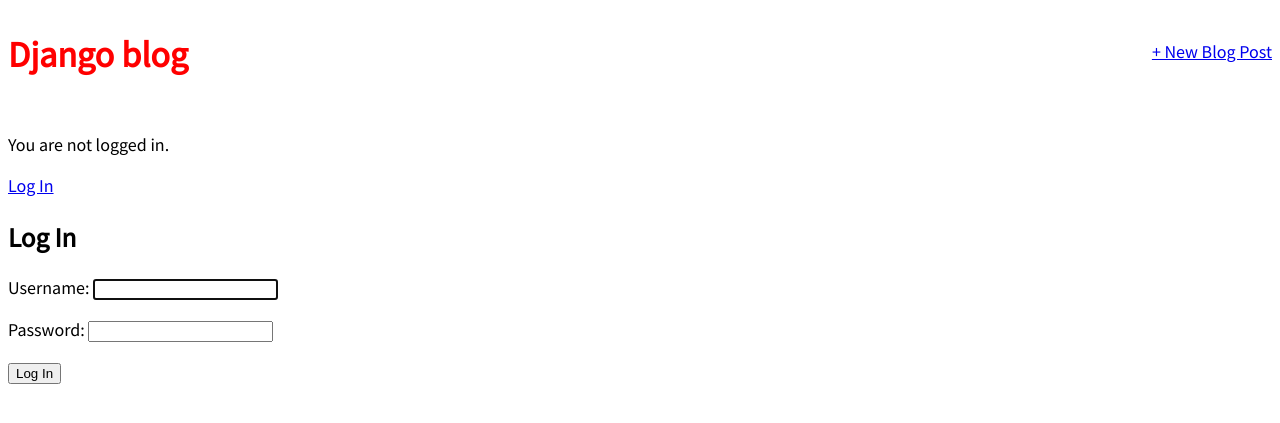
After one commit to nguyendan07/django-for-beginners, a Django app: page /accounts/login/ in a window 1280 px wide. The commit adds this page. Shown: the top 423 px of the page. Run offline with Django 3.2, Linux system fonts and the light colour scheme.

Commit message:
add login and logout with Django user authentication system

```diff
--- a/blog_project/blog_project/settings.py
+++ b/blog_project/blog_project/settings.py
@@ -120,3 +120,6 @@ USE_TZ = True
 
 STATIC_URL = '/static/'
 STATICFILES_DIRS = [BASE_DIR / 'static']
+
+LOGIN_REDIRECT_URL = 'home'
+LOGOUTEDIRECT_URL = 'home'
--- a/blog_project/blog_project/urls.py
+++ b/blog_project/blog_project/urls.py
@@ -19,4 +19,5 @@ from django.urls import path, include
 urlpatterns = [
     path('admin/', admin.site.urls),
     path('', include('blog.urls')),
+    path('accounts/', include('django.contrib.auth.urls')),
 ]
--- a/blog_project/templates/base.html
+++ b/blog_project/templates/base.html
@@ -17,6 +17,13 @@
             <a href="{% url 'post_new' %}">+ New Blog Post</a>
         </div>
     </header>
+    {% if user.is_authenticated %}
+        <p>Hi {{ user.username }}</p>
+        <a href="{% url 'logout' %}">Log Out</a>
+    {% else %}
+        <p>You are not logged in.</p>
+        <a href="{% url 'login' %}">Log In</a>
+    {% endif %}
     <div>
         {% block content %}
         {% endblock content %}
--- /dev/null
+++ b/blog_project/templates/registration/login.html
@@ -0,0 +1,10 @@
+{% extends "base.html" %}
+
+{% block content %}
+<h2>Log In</h2>
+<form action="" method="post">
+    {% csrf_token %}
+    {{ form.as_p }}
+    <button type="submit">Log In</button>
+</form>
+{% endblock content %}
```
